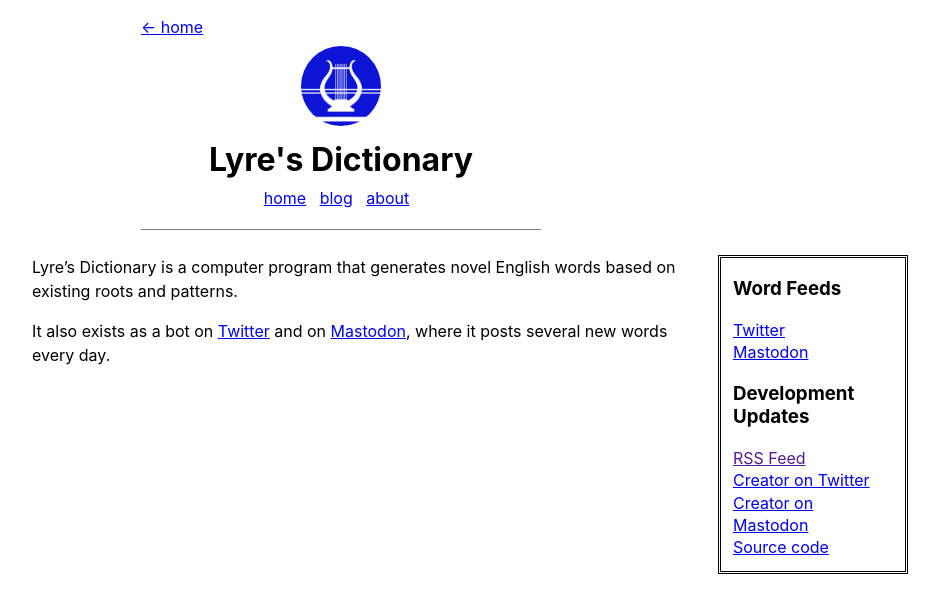
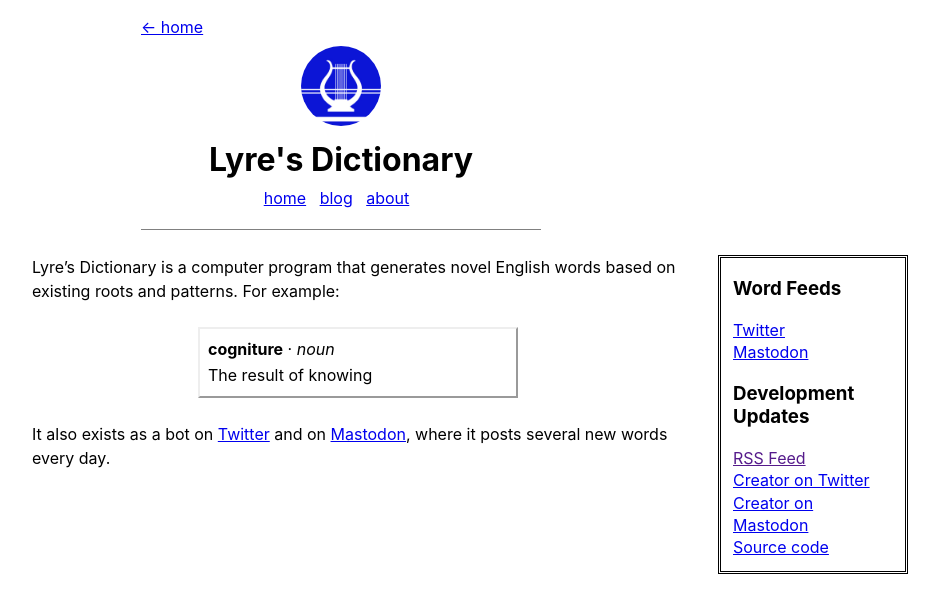
Before and after one commit to inthescales/lyre-site, a Jekyll site: the page built from index.md, in a window 1280 px wide. Shown: the top 613 px of the page, without its empty margins (299-1238 px from the left). Built offline with Jekyll 4.4.1, drawn with Linux system fonts in a browser that asks for light colours.

```diff
--- a/_config.yml
+++ b/_config.yml
@@ -1,5 +1,4 @@
 url: "http://lyresdictionary.com"
-baseurl: "/projects/lyres-dictionary"
 title: "Lyre's Dictionary"
 collections:
   pages:
--- a/assets/css/main.scss
+++ b/assets/css/main.scss
@@ -66,3 +66,25 @@
 p {
     line-height: 1.5;
 }
+
+div.excerpt {
+    margin: 24px auto;
+    padding: 0px 8px;
+    width: 300px;
+    border-width: 2px;
+    border-style: outset;
+    display: inherited;
+}
+
+.excerpt p {
+    line-height: 1.6;
+    margin: 8px 0px;
+}
+
+.excerpt span.title {
+    font-weight: bold;
+}
+
+.excerpt span.body {
+
+}
--- a/index.md
+++ b/index.md
@@ -3,6 +3,14 @@
 title: "Lyre's Dictionary"
 ---
 
-Lyre's Dictionary is a computer program that generates novel English words based on existing roots and patterns.
+Lyre's Dictionary is a computer program that generates novel English words based on existing roots and patterns. For example:
+
+<div class="excerpt">
+    <p>
+        <span class="title">cogniture</span> &#183; <i>noun</i>
+        <br>
+        <span class="body">The result of knowing</span>
+    </p>
+</div>
 
 It also exists as a bot on [Twitter](https://www.twitter.com/lyresdictionary) and on [Mastodon](https://botsin.space/@lyresdictionary), where it posts several new words every day.
```
Also changed, not shown: blog/index.md (+1 -0 lines).
